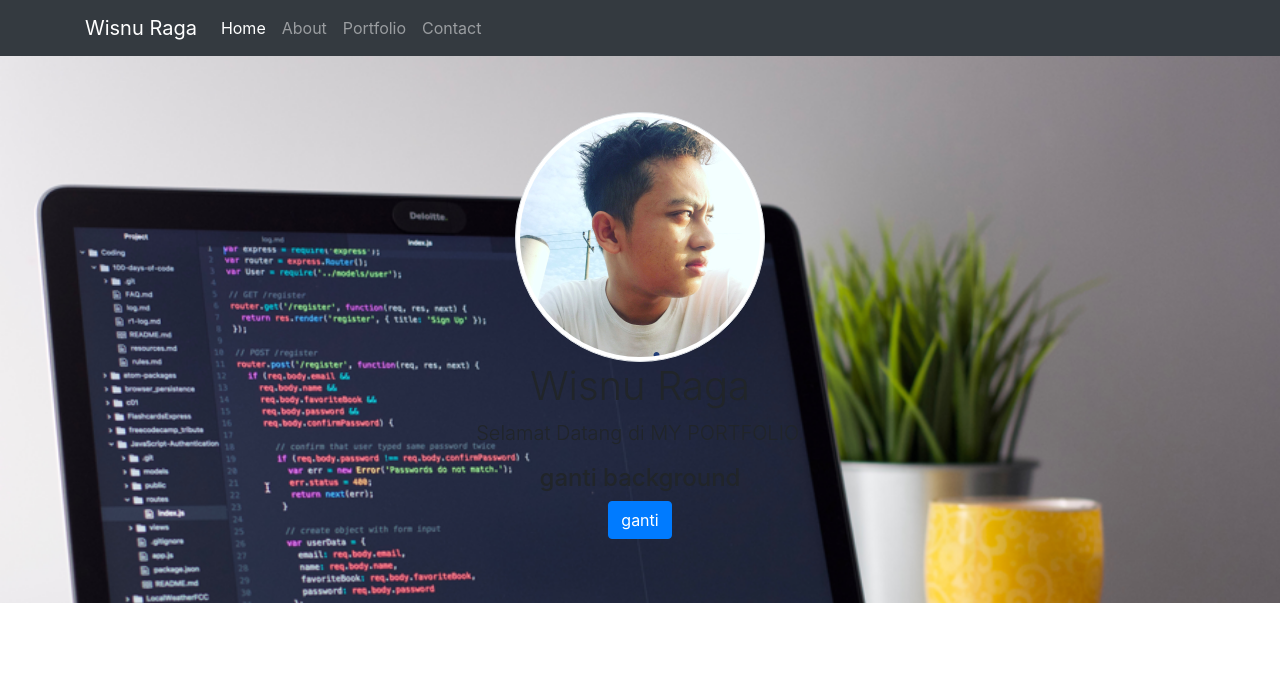
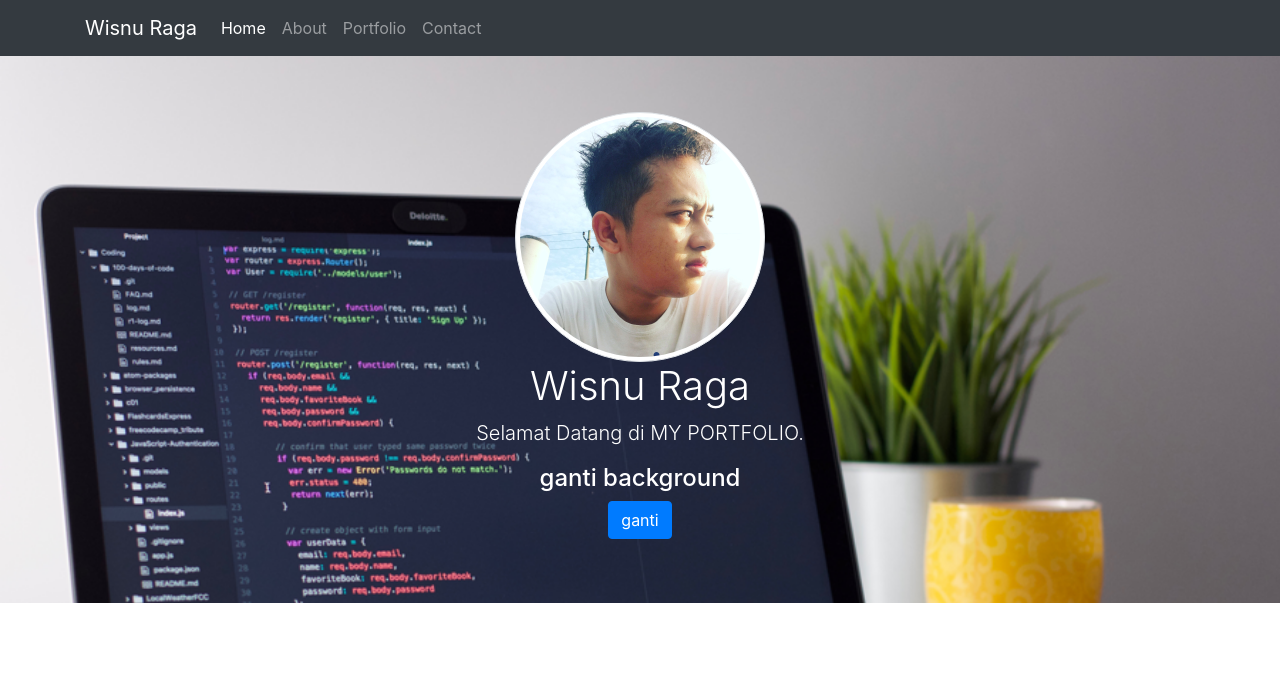
Before and after one commit to wisnuragaprawida/portfolio, a PHP site: page /index.html in a window 1280 px wide. Shown: the top 685 px of the page. Run offline with PHP 8.4, Linux system fonts and the light colour scheme.

Commit message:
mengubah js dan sedikit mngubah jumbotron

```diff
--- a/index.html
+++ b/index.html
@@ -32,7 +32,7 @@
 
 
 <div class="jumbotron jumbotron-fluid ">
-  <div class="container text-center ">
+  <div class="container text-center txtwarna">
     <img src="img/gans.jpg" class="rounded-circle img-thumbnail  gmbrprofil" >
     <h1 class="display-4 tulisanprofil">Wisnu Raga</h1>
     <p class="lead tulisanprofil1" id="tmbl">Selamat Datang di MY PORTFOLIO.</p>
--- a/mycss.css
+++ b/mycss.css
@@ -29,7 +29,9 @@ section{
 	background-image: url(img/thumbs/6.png);
 	background-size: cover;
 }
-
+.txtwarna{
+	color: #FFFFFF;
+}
 
 
 
--- a/script.js
+++ b/script.js
@@ -37,14 +37,14 @@ btn.addEventListener('click', function() {
 
 	})
 
-btn.addEventListener('click', function() {
-	 for (let i = 0; i < all.length; i++) {
-	 	all[i].classList.toggle('dark');
-	 }
+// btn.addEventListener('click', function() {
+// 	 for (let i = 0; i < all.length; i++) {
+// 	 	all[i].classList.toggle('dark');
+// 	 }
 
 
-}
-)
+// }
+// )
 btn.addEventListener('click', function() {
 	 for (let i = 0; i < ali.length; i++) {
 	 	ali[i].classList.toggle('dark');
```
